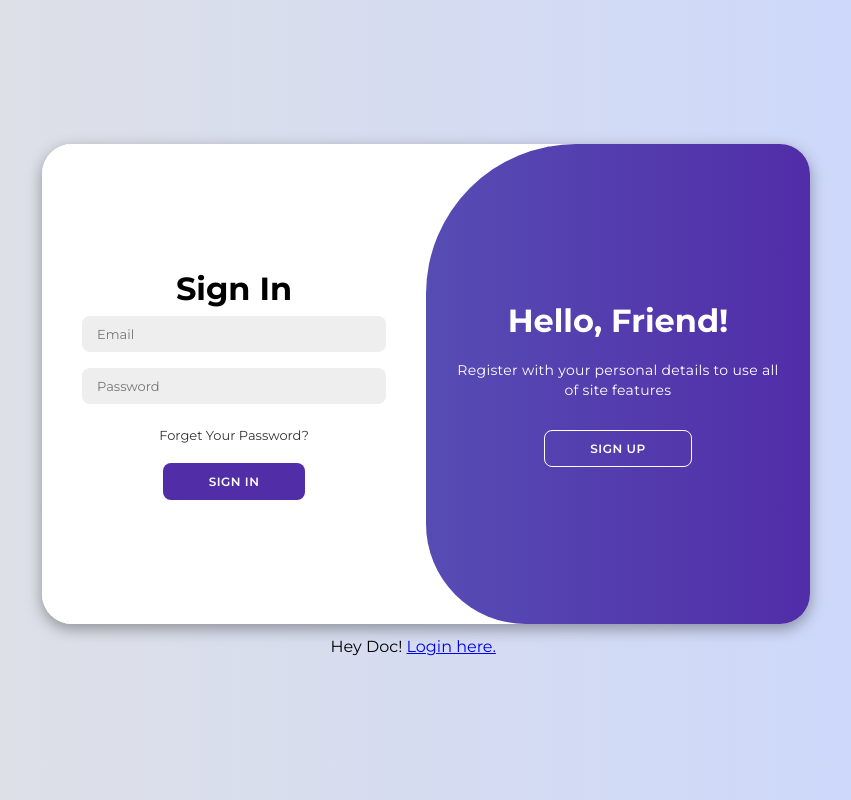
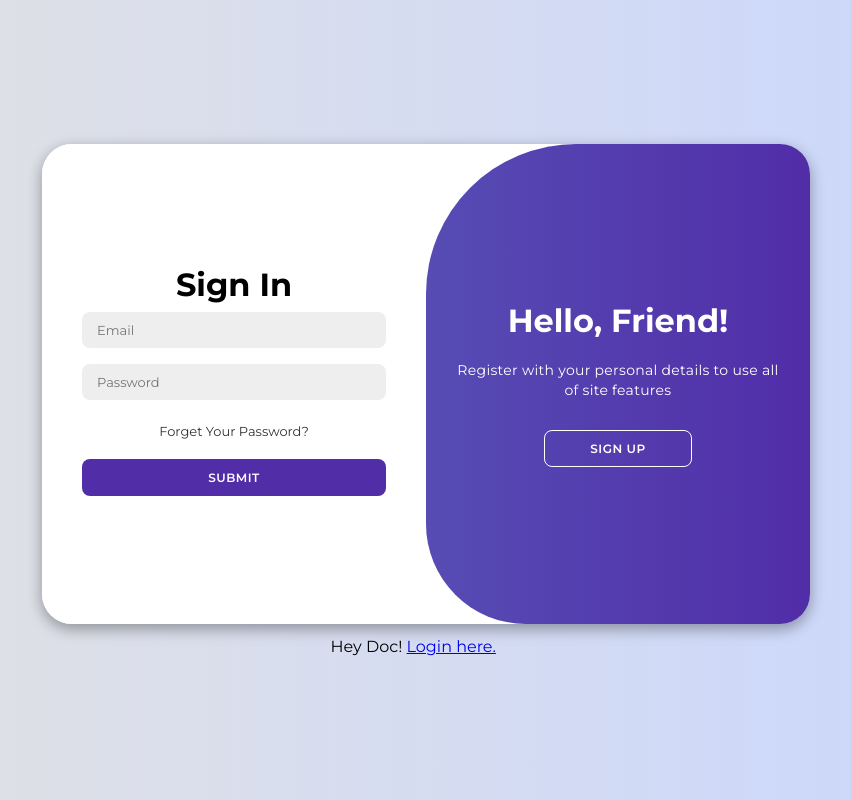
Before and after one commit to JayPatil9/CareSync, a React (Vite) app in the folder Code/: page /login in a window 1280 px wide. Shown: the whole page, without its empty margins (214-1065 px from the left). Built offline with nearby package versions, Linux system fonts and the light colour scheme.

Commit message:
Minor Updates

```diff
--- a/Code/src/App.jsx
+++ b/Code/src/App.jsx
@@ -2,8 +2,8 @@ import { createRoot } from 'react-dom/client'
 import { BrowserRouter, Route, Routes } from "react-router-dom";
 import LandingPage from './pages/Home'
 import Login from './pages/Login'
-import SP from './pages/SignupPatient'
-import SD from './pages/SignupDoctor'
+import SP from './pages/SignUpPage_Patient'
+// import SD from './pages/SignupDoctor'
 import Dashboard from './pages/PDashboard'
 import './App.css'
 
@@ -15,8 +15,9 @@ createRoot(document.getElementById('root')).render(
         <Route exact path="/" element={<LandingPage />} />
         <Route exact path="/login" element={<Login />} />
         <Route exact path="/signup-patient" element={<SP />} />
-        <Route exact path="/signup-doctor" element={<SD />} />
+        {/* <Route exact path="/signup-doctor" element={<SD />} /> */}
         <Route exact path="/dashboard" element={<Dashboard />} />
+        <Route path="*" element={<h1>404 Not Found</h1>} />
       </Routes>
     </BrowserRouter>
   </>
--- a/Code/src/pages/Login.jsx
+++ b/Code/src/pages/Login.jsx
@@ -20,25 +20,29 @@ export default function Login() {
         navigate("/signup-patient")
     }
 
+    const gotoDashboard = () => {
+        navigate("/dashboard")
+    }
+
     return (
         <div className="login--body">
         <div className={"login--container "+ toggle} id="container">
         <div className="form-container sign-up">
             <form>
                 <h1>Sign In</h1>
-                <input type="email" placeholder="Email" />
-                <input type="password" placeholder="Password" />
+                <input type="email" placeholder="Email" required/>
+                <input type="password" placeholder="Password" required/>
                 <a href="#">Forget Your Password?</a>
-                <button>Sign In</button>
+                <input type="submit" className="login--button" placeholder="Password" />
             </form>
         </div>
         <div className="form-container sign-in">
             <form>
                 <h1>Sign In</h1>
-                <input type="email" placeholder="Email" />
-                <input type="password" placeholder="Password" />
+                <input id="pemail" type="email" placeholder="Email" required/>
+                <input id="ppassword" type="password" placeholder="Password" required/>
                 <a href="#">Forget Your Password?</a>
-                <button>Sign In</button>
+                <input type="submit" className="login--button" onClick={gotoDashboard} placeholder="Password" />
             </form>
         </div>
         <div className="toggle-container">
--- a/Code/src/pages/SignUpPage_Patient.jsx
+++ b/Code/src/pages/SignUpPage_Patient.jsx
@@ -1,5 +1,6 @@
 import React from 'react'
-import './SignUpPage2.css';
+import '../stylesheets/SignUpPage_Patient.css';
+import IMG from '../assets/bg_photo_3.jpg';
 
 
 const SignUpPage2 = () => {
@@ -16,7 +17,7 @@ const SignUpPage2 = () => {
     justifyContent: 'center',
     alignItems: 'center',
     minHeight: '100vh',
-    background: `url('./src/assets/bg_photo_3.jpg') no-repeat center/cover`,
+    background: `url(${IMG}) no-repeat center/cover`,
     // backgroundSize: Cover,
     // backgroundPosition: center,
   }} className= 'meow-body'>
@@ -50,7 +51,7 @@ const SignUpPage2 = () => {
 
 <div className="form-box register">
 
-            <form action="">
+            <form className="sign-patient-form" action="">
                 <h1>Registration</h1>
                 <div className="input-box">
                     <input type="text"
--- a/Code/src/stylesheets/SignUpPage_Patient.css
+++ b/Code/src/stylesheets/SignUpPage_Patient.css
@@ -31,13 +31,13 @@ box-sizing: border-box;
 
 } */
 
-form h1 {
+.sign-patient-form h1 {
     font-size: 36px;
     text-align: center;
     margin: 40px;
 }
 
-form .input-box {
+.sign-patient-form .input-box {
     position: relative;
     width: calc(100% - 40px);
     height: 50px;
@@ -61,7 +61,7 @@ form .input-box {
     color: #ffffff;
 }
 
-form .remember-forgot {
+.sign-patient-form .remember-forgot {
     display: flex;
     justify-content: space-between;
     align-items: center;
@@ -84,7 +84,7 @@ margin-right: 4px;
     text-decoration: underline;
 }
 
-form button{
+.sign-patient-form button{
     width: 100%;
     height: 45px;
     background: #ffffff;
@@ -98,7 +98,7 @@ form button{
     font-weight: 700;
 }
 
-form .register-link{
+.sign-patient-form .register-link{
     font-size: 14.5px;
     text-align: center;
     margin: 20px 0 15px;
--- a/Code/src/stylesheets/login.css
+++ b/Code/src/stylesheets/login.css
@@ -46,6 +46,7 @@
     margin: 15px 0 10px;
 }
 
+.login--container input[type="submit"],
 .login--container button{
     background-color: #512da8;
     color: #fff;
@@ -86,7 +87,7 @@
     outline: none;
 }
 
-.form-container{
+.form-container {
     position: absolute;
     top: 0;
     height: 100%;
```
Also changed, not shown: Code/src/assets/bg_photo_3.jpg (added).
